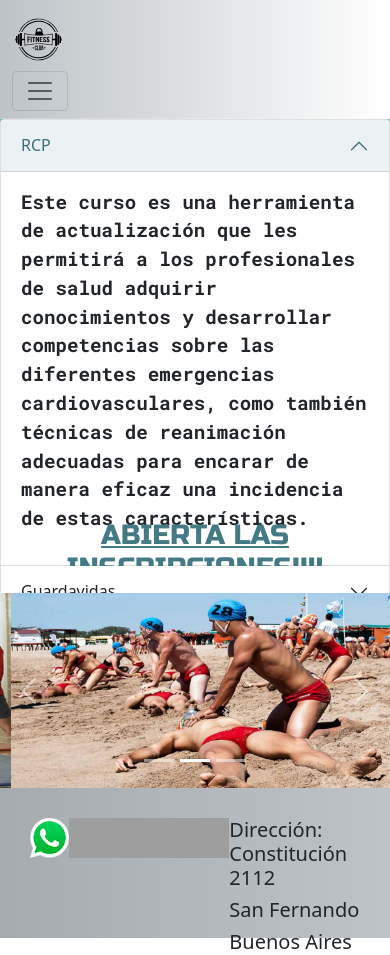
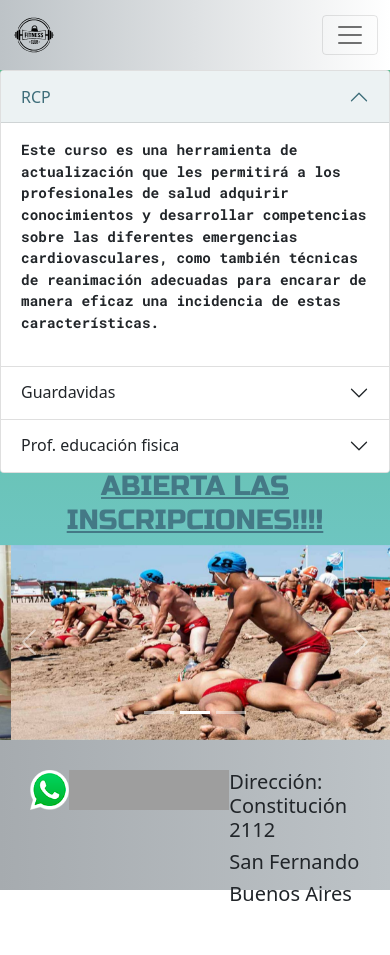
Before and after one commit to martinCaballero1984/4ta-entrega, a website: page Cursos.html in a window 390 px wide. After the commit the page ends 907 px from the top, so only its background shows below. Drawn offline with Linux system fonts and the light colour scheme; grey boxes are pictures that could not be loaded.

Commit message:
modificacion navbar

```diff
--- a/scss/_commons.scss
+++ b/scss/_commons.scss
@@ -52,4 +52,13 @@ $colors:(
     .zocaloContacto{
         font-size: 0.8em;
     }
+    .parrafo--cursos{
+        font-size: 0.5em;
+    }
 }
+@media (max-width: 768px){
+    .parrafo--cursos{
+        font-size: 0.5em;
+    }
+
+}
--- a/scss/_content.scss
+++ b/scss/_content.scss
@@ -84,5 +84,5 @@ form{
     height: auto;
 }
 .parrafo--cursos{
-    font-size: 1.2em;
+    font-size: 0.9em;
 }
--- a/scss/_navBar.scss
+++ b/scss/_navBar.scss
@@ -10,6 +10,8 @@ nav{
     background: -webkit-linear-gradient(to right, #546374, #bdc3c7);  /* Chrome 10-25, Safari 5.1-6 */
     background: linear-gradient(to right, #bdc3c7, white); /* W3C, IE 10+/ Edge, Firefox 16+, Chrome 26+, Opera 12+, Safari 7+ */
     background-position: center;
+    display: flex;
+    flex-wrap: nowrap;
     ul{
         ul{
             li{
```
Also changed, not shown: css/style.css.
